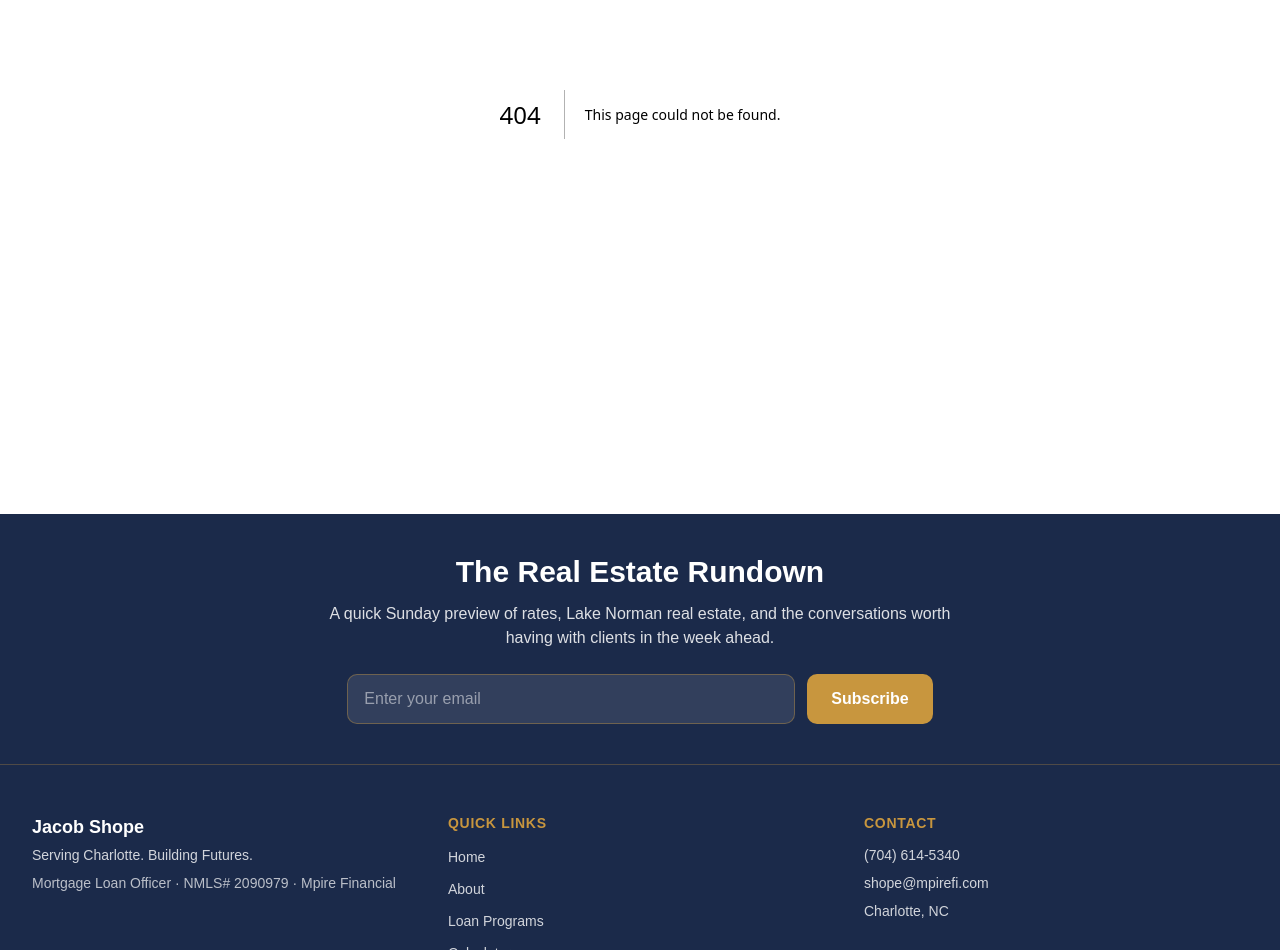
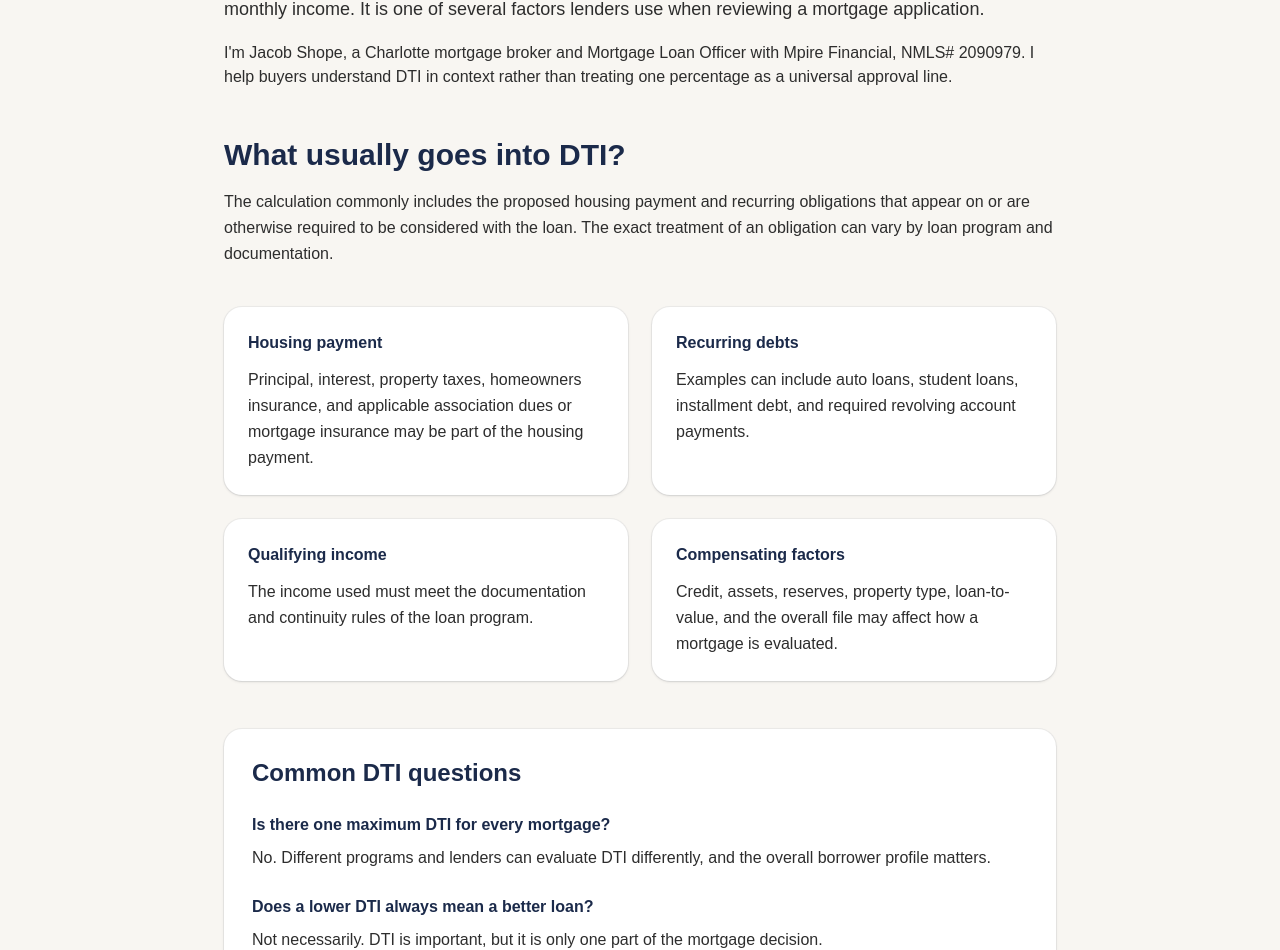
Before and after one commit to JLshope12/jacob-shope-mortgage, a Next.js app: page /mortgage-dti-charlotte in a window 1280 px wide. Before the commit this address had no page. Shown: the part 350-1300 px from the top of the page. Built offline with nearby package versions, Linux system fonts and the light colour scheme.

Commit message:
Add Charlotte debt-to-income mortgage guide

```diff
--- /dev/null
+++ b/app/mortgage-dti-charlotte/page.tsx
@@ -0,0 +1,47 @@
+import Link from "next/link";
+
+export const metadata = {
+  title: "Debt-to-Income Ratio for a Mortgage | Charlotte | Jacob Shope",
+  description: "Learn how debt-to-income ratio is used in mortgage qualification and why the full loan scenario matters. Guidance from Jacob Shope, NMLS# 2090979.",
+  alternates: { canonical: "/mortgage-dti-charlotte" },
+};
+
+export default function MortgageDtiCharlottePage() {
+  return (
+    <div className="bg-offwhite">
+      <article className="mx-auto max-w-4xl px-4 py-16 md:px-6 md:py-24 lg:px-8">
+        <p className="font-semibold text-gold">Mortgage guidance from Jacob Shope</p>
+        <h1 className="mt-3 text-4xl font-bold tracking-tight text-navy md:text-5xl">How Debt-to-Income Ratio Works for a Mortgage</h1>
+        <p className="mt-6 text-lg leading-relaxed text-charcoal">Debt-to-income ratio, often called DTI, compares certain monthly debt obligations with qualifying monthly income. It is one of several factors lenders use when reviewing a mortgage application.</p>
+        <p className="mt-4 text-charcoal">I&apos;m Jacob Shope, a Charlotte mortgage broker and Mortgage Loan Officer with Mpire Financial, NMLS# 2090979. I help buyers understand DTI in context rather than treating one percentage as a universal approval line.</p>
+
+        <section className="mt-12">
+          <h2 className="text-2xl font-bold text-navy md:text-3xl">What usually goes into DTI?</h2>
+          <p className="mt-4 leading-relaxed text-charcoal">The calculation commonly includes the proposed housing payment and recurring obligations that appear on or are otherwise required to be considered with the loan. The exact treatment of an obligation can vary by loan program and documentation.</p>
+        </section>
+
+        <section className="mt-10 grid gap-6 sm:grid-cols-2">
+          {[
+            ["Housing payment", "Principal, interest, property taxes, homeowners insurance, and applicable association dues or mortgage insurance may be part of the housing payment."],
+            ["Recurring debts", "Examples can include auto loans, student loans, installment debt, and required revolving account payments."],
+            ["Qualifying income", "The income used must meet the documentation and continuity rules of the loan program."],
+            ["Compensating factors", "Credit, assets, reserves, property type, loan-to-value, and the overall file may affect how a mortgage is evaluated."],
+          ].map(([title, body]) => (
+            <div key={title} className="rounded-2xl bg-white p-6 shadow-sm ring-1 ring-navy/5"><h3 className="font-bold text-navy">{title}</h3><p className="mt-3 leading-relaxed text-charcoal">{body}</p></div>
+          ))}
+        </section>
+
+        <section className="mt-12 rounded-2xl bg-white p-7 shadow-sm ring-1 ring-navy/5">
+          <h2 className="text-2xl font-bold text-navy">Common DTI questions</h2>
+          <div className="mt-6 space-y-6">
+            <div><h3 className="font-semibold text-navy">Is there one maximum DTI for every mortgage?</h3><p className="mt-2 leading-relaxed text-charcoal">No. Different programs and lenders can evaluate DTI differently, and the overall borrower profile matters.</p></div>
+            <div><h3 className="font-semibold text-navy">Does a lower DTI always mean a better loan?</h3><p className="mt-2 leading-relaxed text-charcoal">Not necessarily. DTI is important, but it is only one part of the mortgage decision.</p></div>
+            <div><h3 className="font-semibold text-navy">Can paying off a debt change the calculation?</h3><p className="mt-2 leading-relaxed text-charcoal">It can in some scenarios, but the impact depends on the account, remaining payments, and applicable loan guidelines.</p></div>
+          </div>
+        </section>
+
+        <section className="mt-12 rounded-2xl bg-navy p-8 text-white"><h2 className="text-2xl font-bold">Trying to understand your buying range?</h2><p className="mt-3 text-white/85">Use DTI as one part of the picture, then compare the actual payment and cash needed.</p><div className="mt-6 flex flex-wrap gap-4"><Link href="/calculators/affordability" className="rounded-lg bg-gold px-5 py-3 font-semibold text-white hover:bg-gold/90">Affordability Calculator</Link><Link href="/mortgage-guides" className="rounded-lg border border-white/40 px-5 py-3 font-semibold text-white hover:bg-white hover:text-navy">More Mortgage Guides</Link></div></section>
+      </article>
+    </div>
+  );
+}
```
